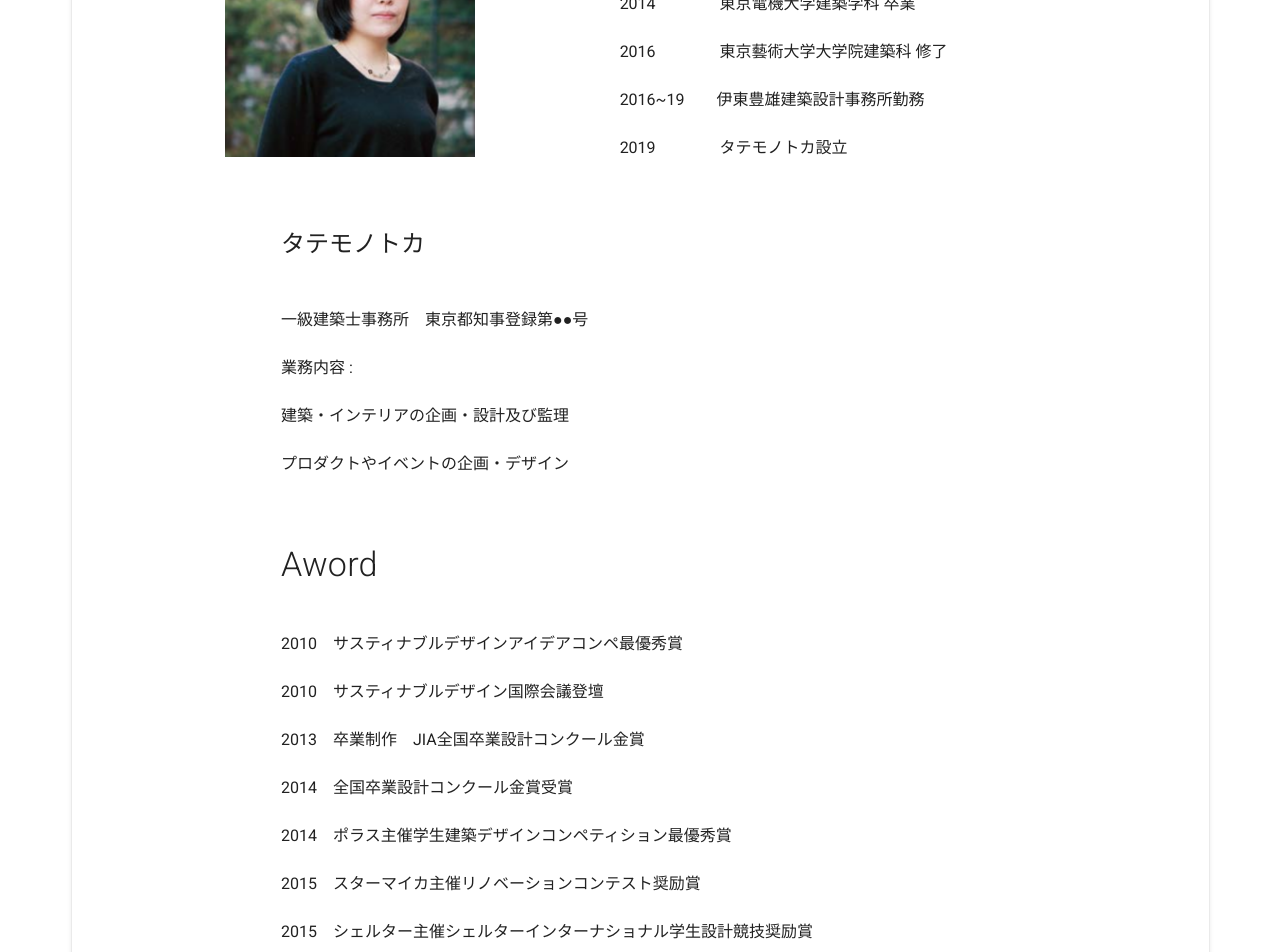
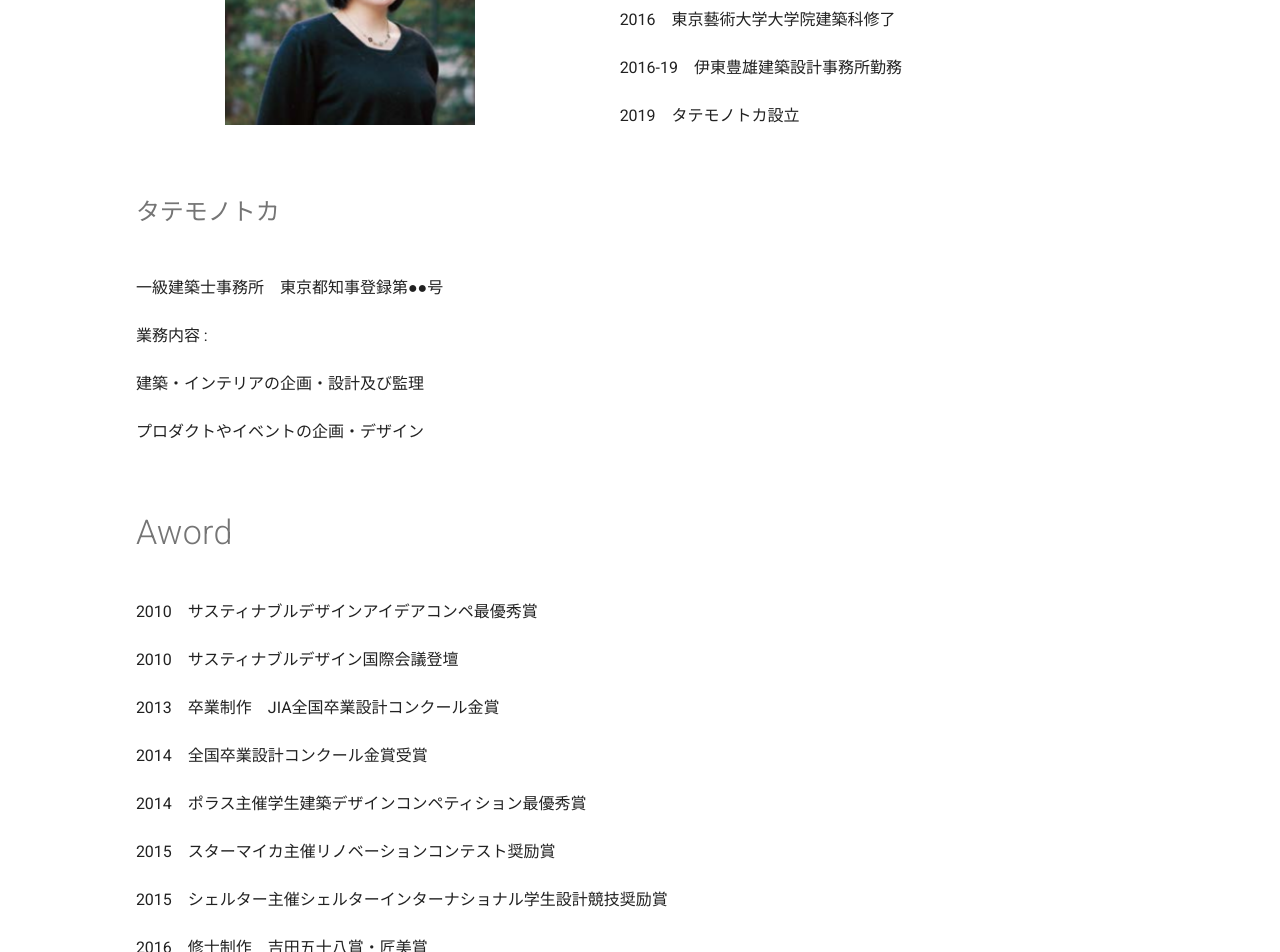
Before and after one commit to Riri0000/tatemonotoka, a Nuxt app: page /about in a window 1280 px wide. Shown: the part 380-1332 px from the top of the page. Built offline with nearby package versions, Linux system fonts and the light colour scheme.

Commit message:
Fix: モバイルでも文字折返しに対応

```diff
--- a/pages/about.vue
+++ b/pages/about.vue
@@ -2,15 +2,7 @@
   <div id="profile">
     <v-container
     fluid>
-      <v-card
-      width="100vw"
-      class="mt-10 pt-5"
-      >
-      <v-card-title
-      class="pa-5 justify-center font-weight-light display-1 mb-15"
-      >
-        About
-      </v-card-title>
+      <p class="display-1 text-center mt-16 font-weight-light mb-16 grey--text text--darken-1">About</p>
       <v-row
       justify="center"
       align-content="center"
@@ -50,49 +42,48 @@
             :key="profile.content"
             >
               <v-list-item-content>
-                <v-list-item-title>{{ profile.content }}</v-list-item-title>
+                <v-list-item-title class="text-wrap">{{ profile.content }}</v-list-item-title>
               </v-list-item-content>
             </v-list-item>
           </v-list>
         </v-col>
         <v-col
           cols="12"
-          sm="8"
-          md="8"
+          sm="11"
+          md="11"
           align="left"
         >
           <v-list>
-            <v-card-text class="font-weight-light headline mb-5">タテモノトカ</v-card-text>
+            <v-card-text class="font-weight-light headline mb-5 grey--text text--darken-1">タテモノトカ</v-card-text>
             <v-list-item
             v-for="address in addresses"
             :key="address.content"
             >
               <v-list-item-content>
-                <v-list-item-title>{{ address.content }}</v-list-item-title>
+                <v-list-item-title class="text-wrap">{{ address.content }}</v-list-item-title>
               </v-list-item-content>
             </v-list-item>
           </v-list>
         </v-col>
         <v-col
           cols="12"
-          sm="8"
-          md="8"
+          sm="11"
+          md="11"
           align="left"
         >
           <v-list>
-            <v-card-text class="font-weight-light display-1 mb-5">Aword</v-card-text>
+            <v-card-text class="font-weight-light display-1 mb-5 grey--text text--darken-1">Aword</v-card-text>
             <v-list-item
             v-for="aword in awords"
             :key="aword.content"
             >
               <v-list-item-content>
-                <v-list-item-title>{{ aword.content }}</v-list-item-title>
+                <v-list-item-title class="text-wrap">{{ aword.content }}</v-list-item-title>
               </v-list-item-content>
             </v-list-item>
           </v-list>
         </v-col>
       </v-row>
-      </v-card>
     </v-container>
   </div>
 </template>
@@ -105,10 +96,10 @@
     },
     data: () => ({
       profiles: [
-        { content: '2014　　　　東京電機大学建築学科 卒業'},
-        { content: '2016　　　　東京藝術大学大学院建築科 修了'},
-        { content: '2016~19　　伊東豊雄建築設計事務所勤務'},
-        { content: '2019　　　　タテモノトカ設立'},
+        { content: '2014　東京電機大学建築学科卒業'},
+        { content: '2016　東京藝術大学大学院建築科修了'},
+        { content: '2016-19　伊東豊雄建築設計事務所勤務'},
+        { content: '2019　タテモノトカ設立'},
       ],
       addresses: [
         { content: '一級建築士事務所　東京都知事登録第●●号' },
@@ -132,3 +123,9 @@
     }),
   }
 </script>
+<style lang="css">
+  .v-list-item {
+    text-overflow: inherit;
+    white-space: unset;
+  }
+</style>
--- a/pages/index.vue
+++ b/pages/index.vue
@@ -1,12 +1,14 @@
 <template>
   <div class="mt-16">
-    <!-- スライダー部分はいったん保留 -->
+    <!-- スライダー部分 -->
     <v-carousel hide-delimiters cycle class="mb-16">
       <v-carousel-item
         v-for="(item,i) in items"
         :key="i"
         :src="item.src"
         class="mt-16"
+        reverse-transition="fade-transition"
+        transition="fade-transition"
       ></v-carousel-item>
     </v-carousel>
     <v-row
@@ -14,23 +16,14 @@
     align-content="center"
     style="height:100%"
     >
-        <!-- <v-avatar
-        tile
-        size="300"
-        >
-        <img
-          src="/image/etigo3.jpg"
-          alt="PROFILE"
-          style="object-fit: cover;"
-        >
-        </v-avatar> -->
-        <p class="subtitle-1 mb-5 mt-10 p-4 text--primary">
-          タテモノトカは人や場所に寄り添い、物語をあらゆるものから引き出すことで、建築を形作っていきます。<br>
+    <p class="subtitle-1 mb-5 mt-10 text--primary px-5">
+      タテモノトカは人や場所に寄り添い、物語をあらゆるものから引き出すことで、建築を形作っていきます。
+    </p>
+    <p class="subtitle-1 mb-5 text--primary px-5">
       タテモノトカと一緒にたてものとか、いろんなものを作ってみませんか。
     </p>
     </v-row>
-      </v-col>
-    <p class="display-1 text-center mt-16 font-weight-light">Works</p>
+    <p class="display-1 text-center mt-16 font-weight-light grey--text text--darken-1">Works</p>
     <v-row text-align: center>
       <v-col
         v-for="(card) in cards"
--- a/pages/vision.vue
+++ b/pages/vision.vue
@@ -2,15 +2,7 @@
   <div id="vision">
     <v-container
     fluid>
-      <v-card
-      width="100vw"
-      class="mt-10 pt-5"
-      >
-      <v-card-title
-      class="pa-5 justify-center font-weight-thin headline mb-15 mt-10"
-      >
-        場所や人に寄り添う建築
-      </v-card-title>
+      <p class="display-1 text-center mt-16 font-weight-light mb-16 grey--text text--darken-1">Vision</p>
       <v-row
       justify="center"
       align-content="center"
@@ -40,8 +32,8 @@
         </v-col>
         <v-col
           cols="12"
-          sm="10"
-          md="10"
+          sm="11"
+          md="11"
         >
           <p class="subtitle-1 mb-5 mt-10 p-4 text--primary">
             住人の小さな記憶や物語を積み重ねていけたら素晴らしい街が醸成されていくのではないでしょうか。<br>
@@ -56,7 +48,6 @@
           </p>
         </v-col>
       </v-row>
-      </v-card>
     </v-container>
   </div>
 </template>
```
Lines whose indentation alone changed are shown as unchanged.
